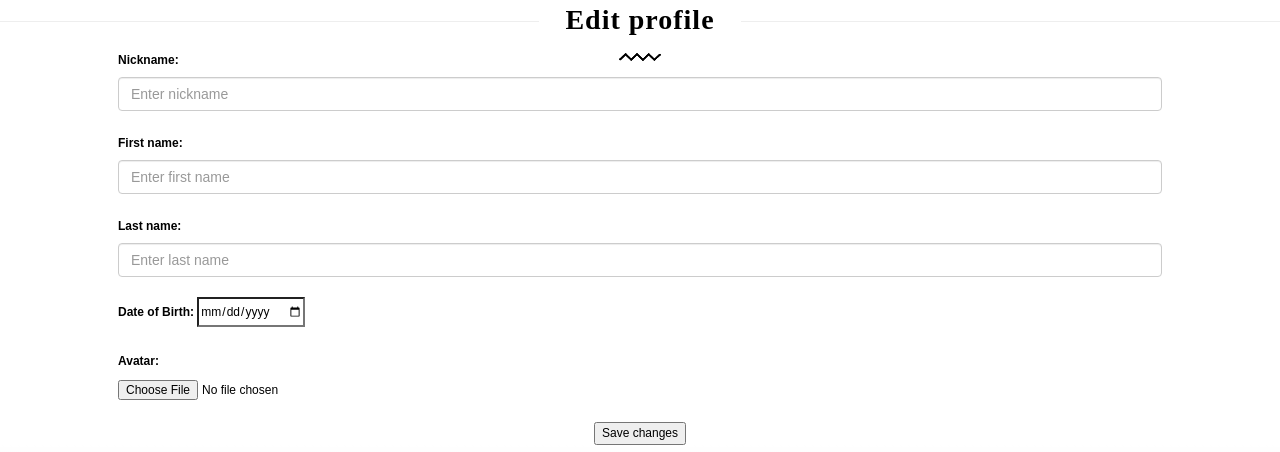
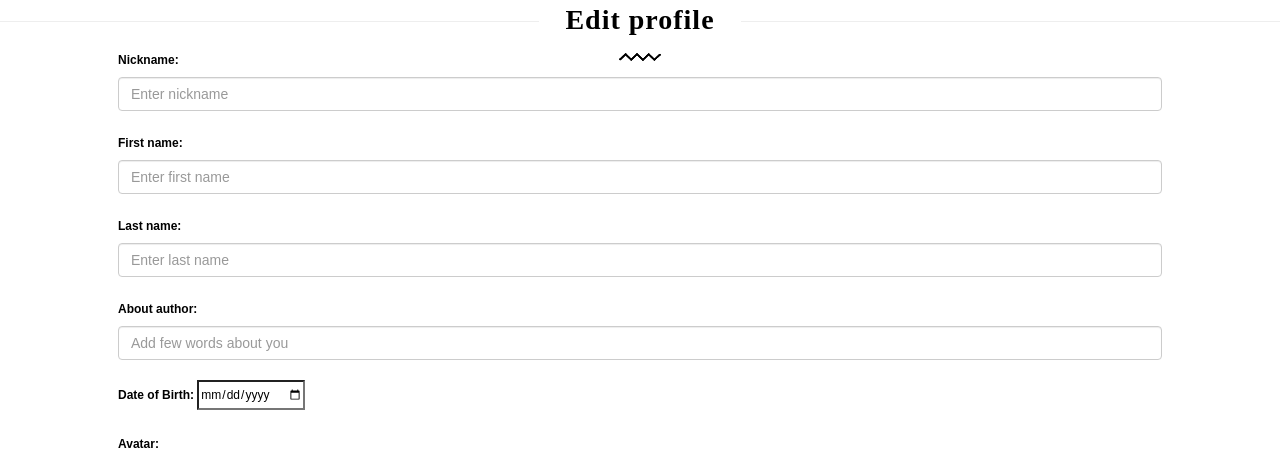
Before and after one commit to inn-u/blog, a Django app: page /edit-profile/ in a window 1280 px wide. Shown: the part 351-803 px from the top of the page. Run offline with Django 5.2, Linux system fonts and the light colour scheme; the visitor is signed in with stand-in values (Sample User, id 1); data comes from the database, SQL or seed files in the repository; data that the repository does not hold is empty; some libraries are stand-ins or nearby versions; grey boxes are pictures that could not be loaded.

Commit message:
added about to edit profile, post view and user dashboard

```diff
--- a/templates/post-single.html
+++ b/templates/post-single.html
@@ -89,7 +89,11 @@
                     </div>
                     <span>Written By</span>
                     <h3><a href="post-single.html#">{{ post.author|display_name }}</a></h3>
-                    <p>Praesent eu massa vel diam laoreet elementum ac sed felis. Donec suscipit ultricies risus sed mollis. Donec volutpat porta risus posuere imperdiet. </p>
+
+                    {% if post.author.profile.about_me %}
+                        <p>{{ post.author.profile.about_me }}</p>
+                    {% endif %}
+
                     <ul>
                         <li><a href="post-single.html#" target="_blank" ><i class="fa fa-facebook"></i></a></li>
                         <li><a href="post-single.html#" target="_blank"><i class="fa fa-twitter"></i></a></li>
--- a/templates/user-dashboard.html
+++ b/templates/user-dashboard.html
@@ -24,7 +24,11 @@
                     <p>{{ fname }} {{ lname }}</p>
                     {% endif %}
                 {% endwith %}
-            </p>
+
+           {% if user.profile.about_me %}
+                <p>{{ user.profile.about_me }}</p>
+           {% endif %}
+
             <ul>
                 <a href="{% url 'edit-profile' %}" class="post-link">Edit Profile</a>
             </ul>
--- a/templates/user-profile-update.html
+++ b/templates/user-profile-update.html
@@ -26,6 +26,11 @@
         {{ form.last_name.errors }}
     </p>
     <p>
+        {{ form.about_me.label_tag }}
+        {{ form.about_me }}
+        {{ form.about_me.errors }}
+    </p>
+    <p>
         {{ form.date_of_birth.label_tag }}
         {{ form.date_of_birth }}
         {{ form.date_of_birth.errors }}
--- a/users/forms.py
+++ b/users/forms.py
@@ -26,7 +26,14 @@ class CustomUserCreationForm(UserCreationForm):
 class CustomUserChangeForm(forms.ModelForm):
     class Meta:
         model = UserProfile
-        fields = ['first_name', 'last_name', 'date_of_birth', 'nickname', 'avatar']
+        fields = [
+            'first_name',
+            'last_name',
+            'date_of_birth',
+            'about_me',
+            'nickname',
+            'avatar',
+        ]
         widgets = {
             'date_of_birth': forms.DateInput(attrs={'type': 'date'}),
             'first_name': forms.TextInput(
@@ -38,4 +45,10 @@ class CustomUserChangeForm(forms.ModelForm):
             'nickname': forms.TextInput(
                 attrs={'class': 'form-control', 'placeholder': 'Enter nickname'}
             ),
+            'about_me': forms.TextInput(
+                attrs={
+                    'class': 'form-control',
+                    'placeholder': 'Add few words about you',
+                }
+            ),
         }
```
Lines whose indentation alone changed are shown as unchanged.
